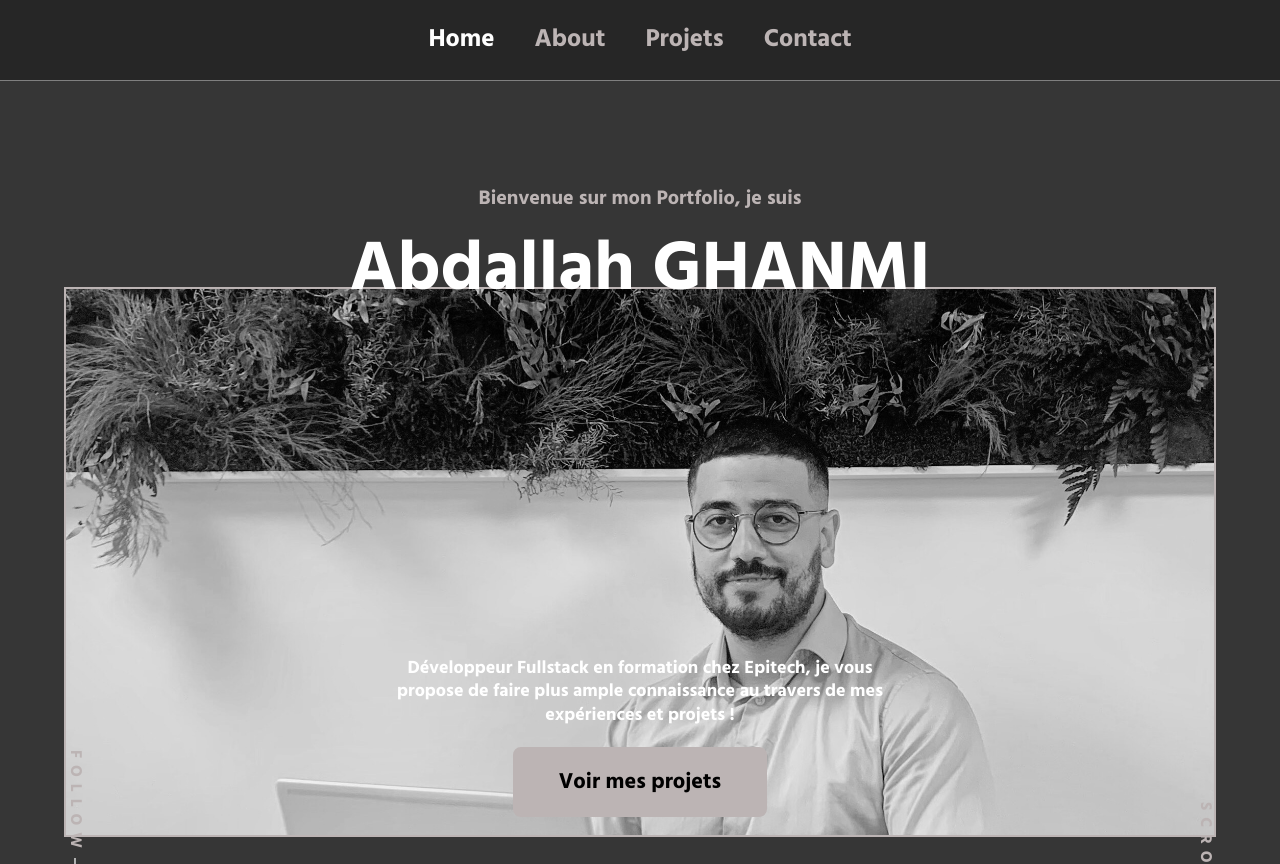
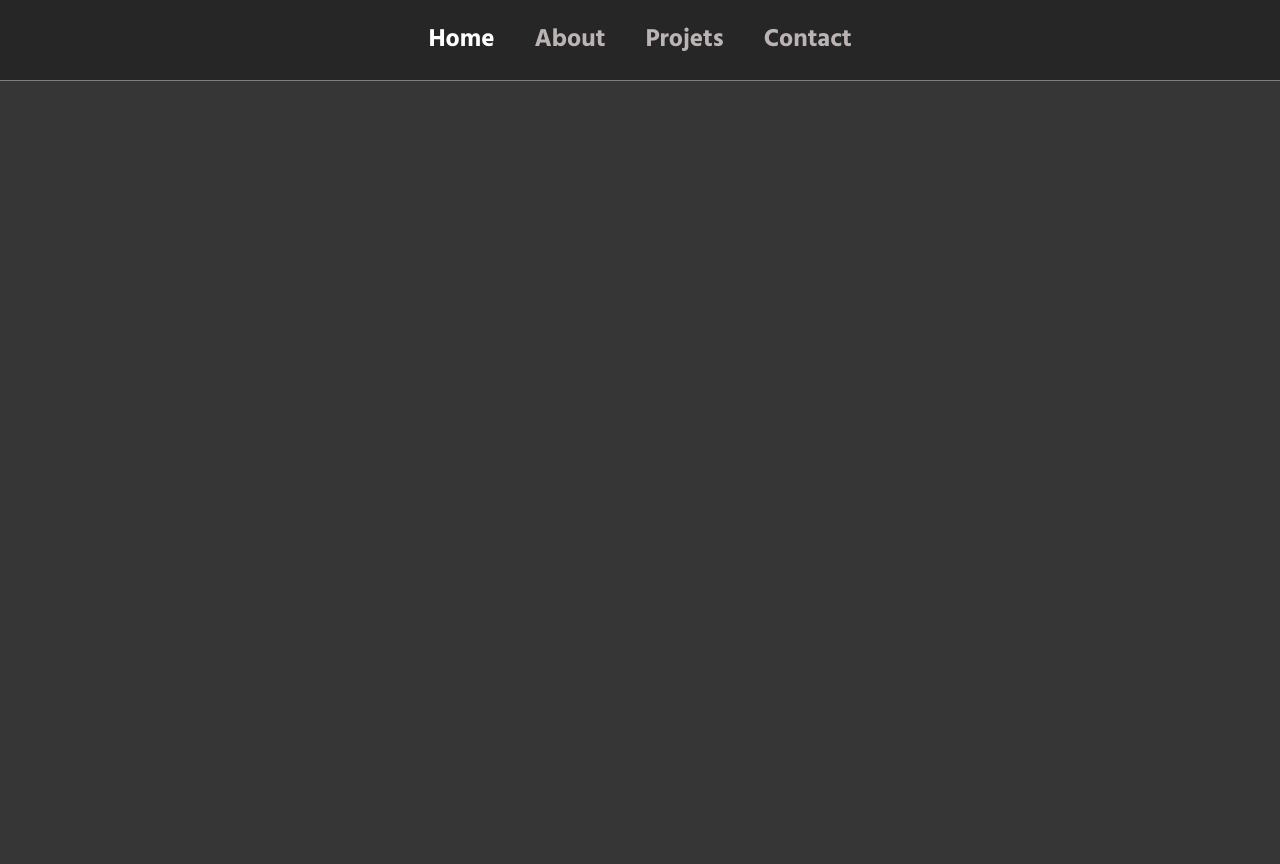
Before and after one commit to Ozzipozzo/Portfolio_dev, a React (Create React App) app: page / in a window 1280 px wide. Shown: the top 864 px of the page. After the commit the page ends 800 px from the top, so only its background shows below. Built offline with nearby package versions, Linux system fonts and the light colour scheme.

Commit message:
home_bug

```diff
--- a/src/App.js
+++ b/src/App.js
@@ -12,16 +12,16 @@ export default function App() {
       <Router>
         <NavMenu />
         <Switch>
-          <Route path="/" exact>
+          <Route path="/Portfolio_dev/" exact>
             <Home />
           </Route>
-          <Route path="/about">
+          <Route path="/Portfolio_dev/about">
             <About />
           </Route>
-          <Route path="/projets">
+          <Route path="/Portfolio_dev/projets">
             <Projects />
           </Route>
-          <Route path="/contact">
+          <Route path="/Portfolio_dev/contact">
             <Contact />
           </Route>
         </Switch>
```
